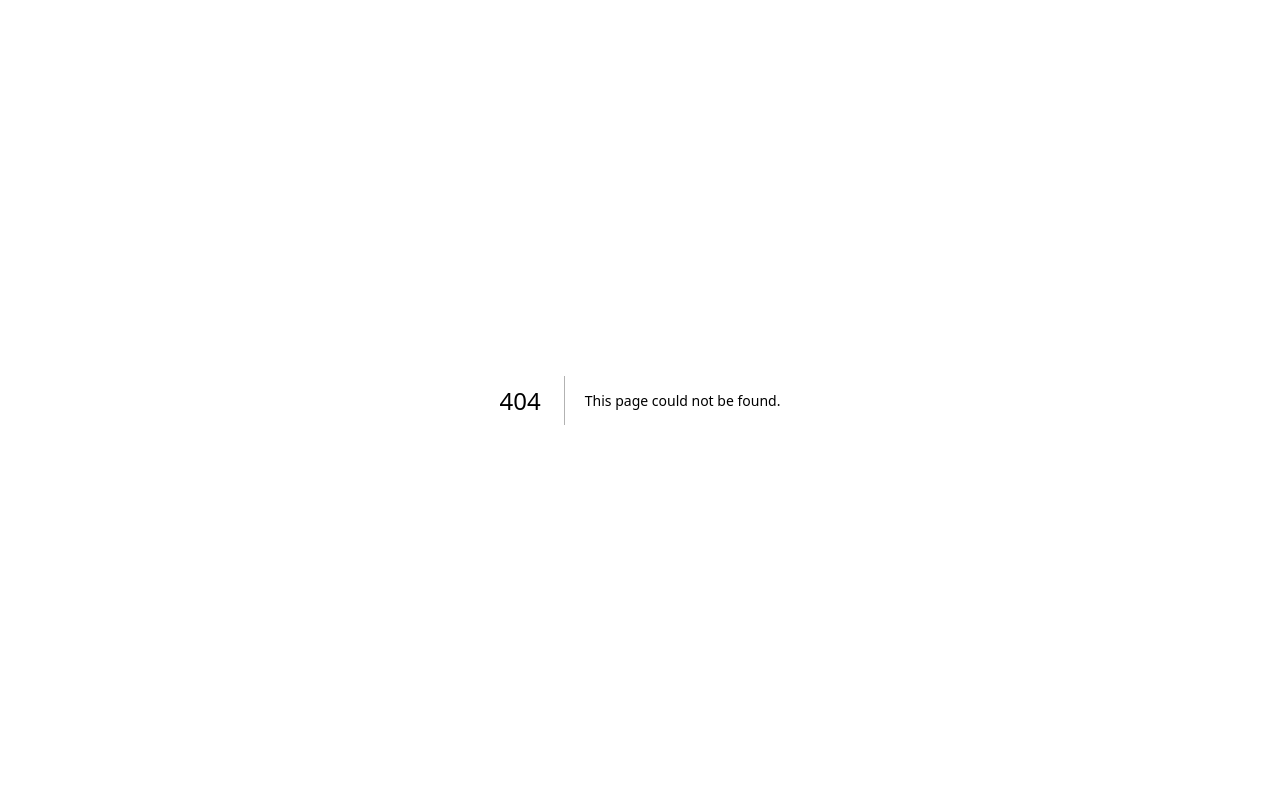
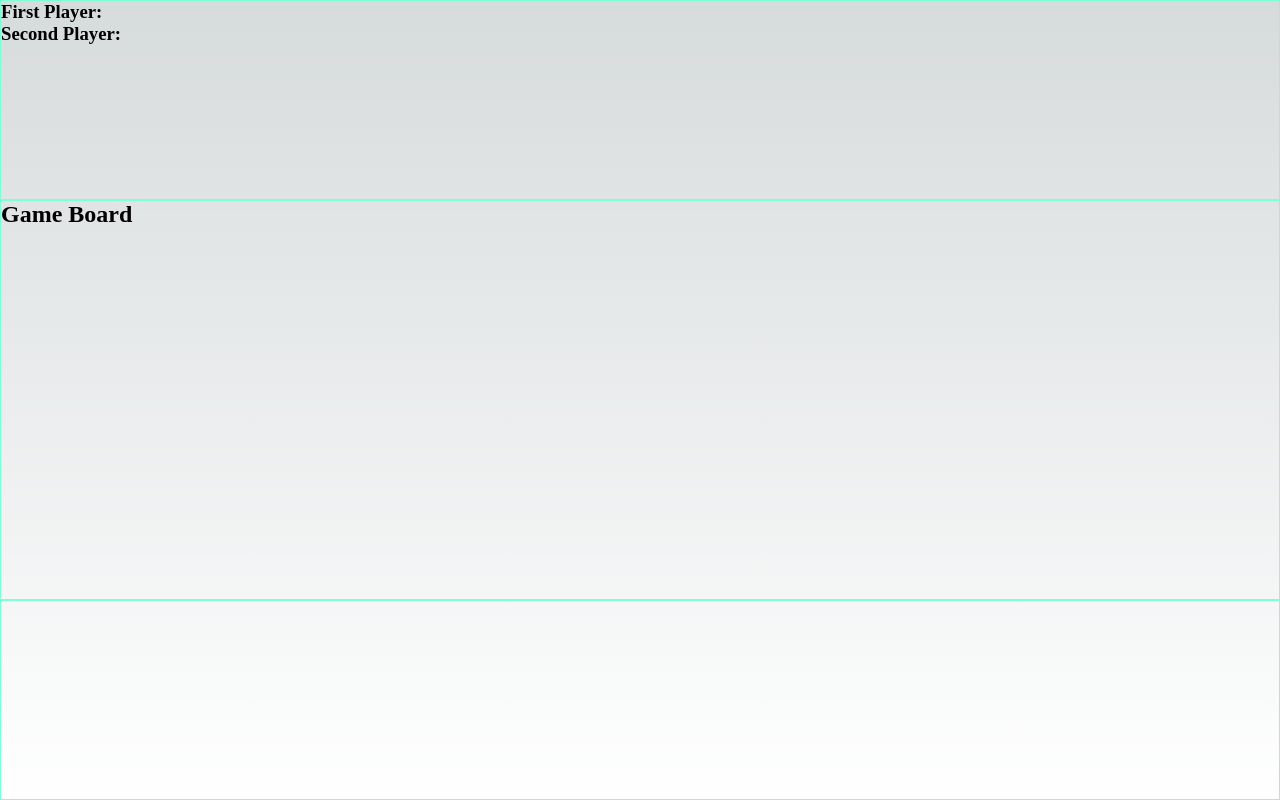
Before and after one commit to javidan-dot-com/game, a Next.js app: page /game in a window 1280 px wide. Before the commit this address had no page. Built offline with nearby package versions, Linux system fonts and the light colour scheme.

Commit message:
build: game page

```diff
--- /dev/null
+++ b/components/game-board/game-board.tsx
@@ -0,0 +1,7 @@
+const GameBoard = () => {
+    return (
+        <h2>Game Board</h2>
+    )
+}
+
+export default GameBoard;
--- /dev/null
+++ b/pages/game.tsx
@@ -0,0 +1,25 @@
+import { useRouter } from "next/router";
+import styles from '../styles/Game.module.scss';
+import GameBoard from "@/components/game-board/game-board";
+
+const Game = () => {
+    const router = useRouter();
+    const { firstPlayer, secondPlayer } = router.query;
+
+    return (
+        <main className={styles.main}>
+            <div className={styles.players_info}>
+                <h3>First Player: {firstPlayer}</h3>
+                <h3>Second Player: {secondPlayer}</h3>
+            </div>
+
+            <div className={styles.game_board}>
+                <GameBoard />
+            </div>
+
+            <div className={styles.score_board}></div>
+        </main>
+    )
+}
+
+export default Game;
--- /dev/null
+++ b/styles/Game.module.scss
@@ -0,0 +1,18 @@
+.main {
+    display: grid;
+    grid-template-rows: 1fr 2fr 1fr;
+    align-items: center;
+    justify-content: center;
+    height: 100vh;
+    width: 100vw;
+
+    div {
+        border: 1px solid aquamarine;
+        width: 100vw;
+        height: 100%;
+    }
+}
+
+.parent {
+    color: red;
+}
```
Also changed, not shown: components/game-board/game-board.module.scss (added).
